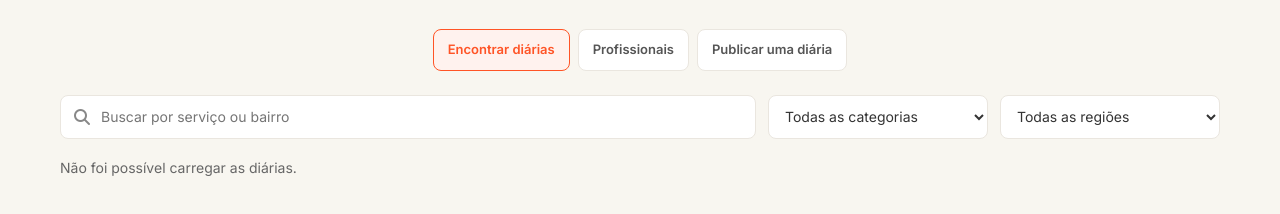
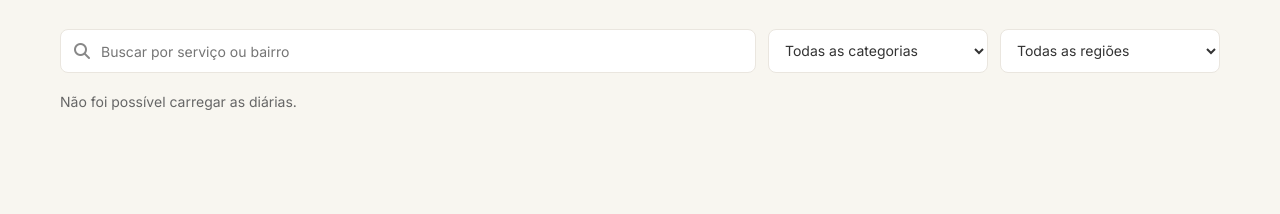
Before and after one commit to ivanolx/AntiCLT, a website: page diarias.html in a window 1280 px wide. Shown: the part 258-472 px from the top of the page. Drawn offline with Linux system fonts and the light colour scheme; no server answers.

Commit message:
Simplifica pagina de encontrar diarias

```diff
--- a/diarias.html
+++ b/diarias.html
@@ -40,12 +40,6 @@
             <p>Veja trabalhos publicados por pessoas que precisam de ajuda e escolha o que combina com você.</p>
         </section>
 
-        <nav class="area-switcher" aria-label="Áreas da plataforma">
-            <a href="diarias.html" class="active">Encontrar diárias</a>
-            <a href="servicos.html">Profissionais</a>
-            <a href="publicar-diaria.html">Publicar uma diária</a>
-        </nav>
-
         <section class="toolbar" aria-label="Filtros de diárias">
             <label class="search-field">
                 <i class="fa-solid fa-magnifying-glass"></i>
```
